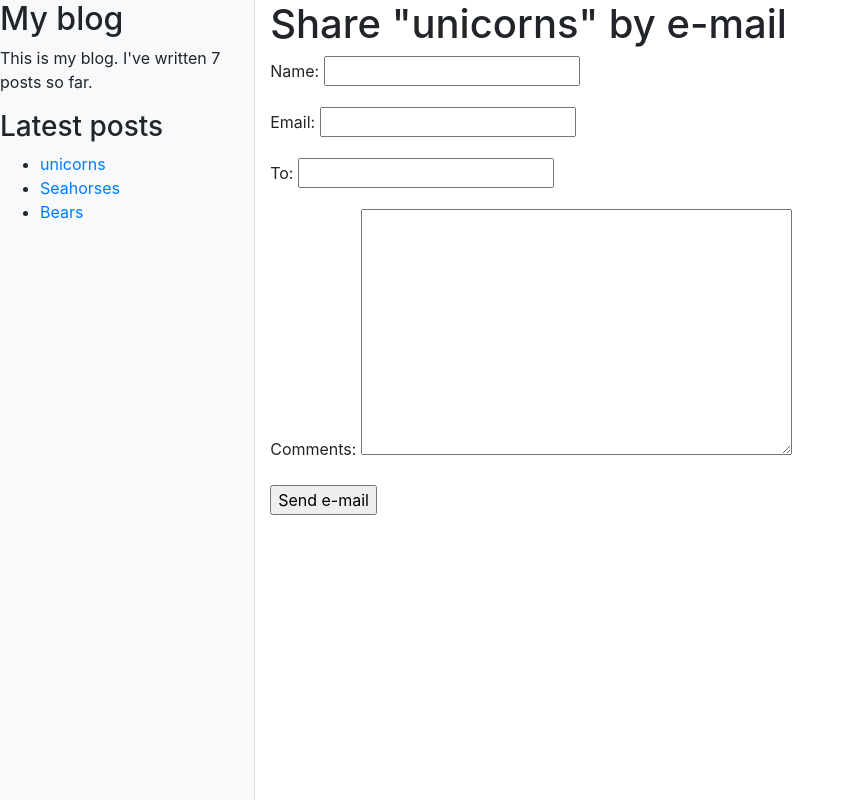
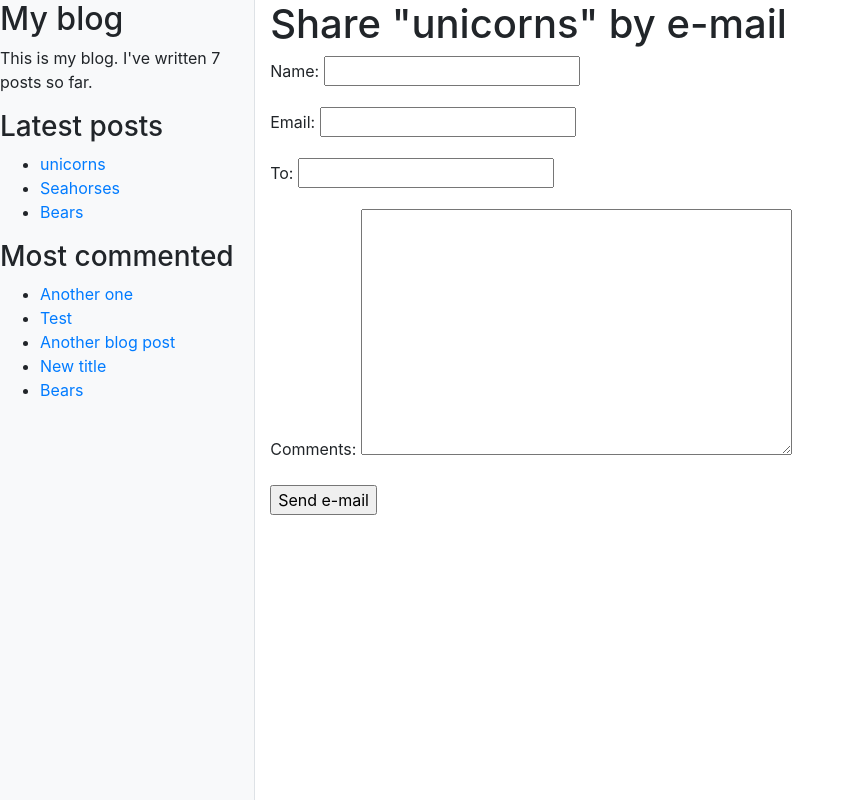
Before and after one commit to alexcg1/mysite, a Django app: page /blog/7/share/ in a window 1280 px wide. Shown: the whole page, without its empty margins (0-854 px from the left). Run offline with Django 3.2, Linux system fonts and the light colour scheme; data comes from the database, SQL or seed files in the repository; parts of the project's set-up code (start-up, migrations or seed data) failed here and were passed over; some libraries are stand-ins or nearby versions.

Commit message:
Most commented section

```diff
--- a/mysite/blog/templates/blog/base.html
+++ b/mysite/blog/templates/blog/base.html
@@ -24,7 +24,22 @@
 
             <h3>Latest posts</h3>
             {% show_latest_posts 3 %}
+
+            <h3>Most commented</h3>
+            {% get_most_commented_posts as most_commented_posts %}
+                <ul>
+                    {% for post in most_commented_posts %}
+                        <li>
+                            <a href="{{ post.get_absolute_url }}">
+                                {{ post.title }}
+                            </a>
+                        </li>
+                    {% endfor %}
+                </ul>
         </div>
+
+
+
         <div id="page-content-wrapper">
             <div class="container-fluid">
                 {% block content %}
--- a/mysite/blog/templatetags/blog_tags.py
+++ b/mysite/blog/templatetags/blog_tags.py
@@ -1,4 +1,5 @@
 from django import template
+from django.db.models import Count
 from ..models import Post
 
 register = template.Library()
@@ -17,4 +18,4 @@ def show_latest_posts(count=5):
 
 @register.simple_tag
 def get_most_commented_posts(count=5):
-    return Post.published.annotate(total_comments=Count('comments')).order_by('-total_commends')[:count]
+    return Post.published.annotate(total_comments=Count('comments')).order_by('-total_comments')[:count]
```
